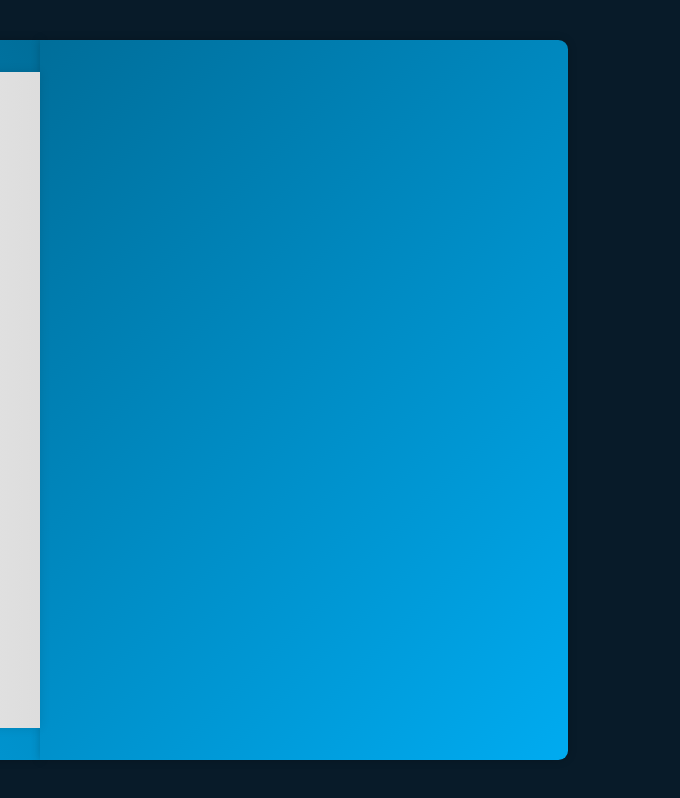
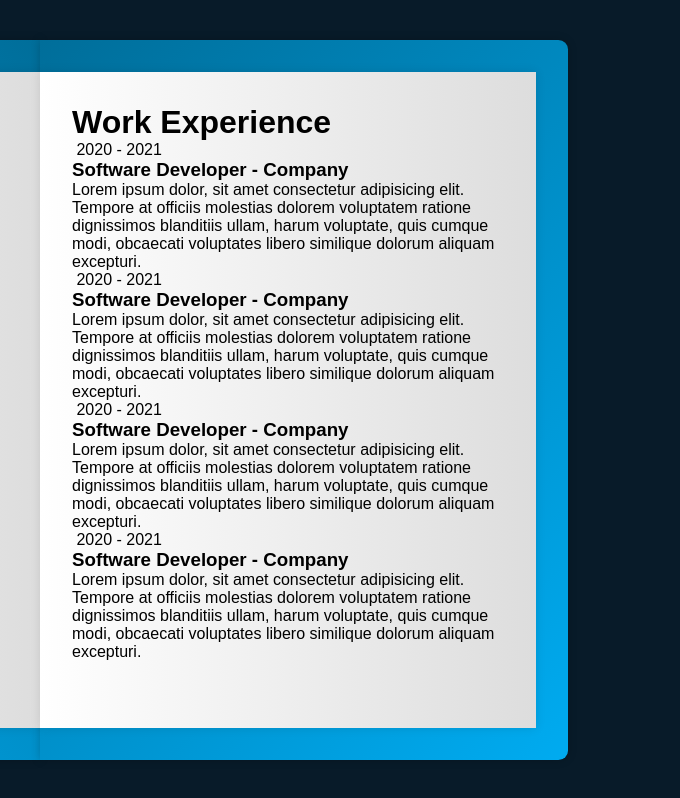
Before and after one commit to vimla-kushwaha/3d-portfolio-using-html, a plain HTML site: page index.html in a window 1280 px wide. Shown: the full height of the page, 600-1280 px from the left. Drawn offline with nearby package versions, Linux system fonts and the light colour scheme.

Commit message:
left side done

```diff
--- a/index.html
+++ b/index.html
@@ -35,6 +35,42 @@
                     </div>
                 </div>
             </div>
+
+            <div class="book-page page-right" id="turn-1">
+                <!-- page 1 (work experience)  -->
+                <div class="page-front">
+                    <h1 class="title">
+                        Work Experience
+                    </h1>
+                    <div class="workduc-box">
+                        <span class="year"><i class="bx bxs-calender"></i>  2020 - 2021 </span>
+                        <h3>Software Developer - Company</h3>
+                        <p>Lorem ipsum dolor, sit amet consectetur adipisicing elit. Tempore at officiis molestias dolorem voluptatem ratione dignissimos blanditiis ullam, harum voluptate, quis cumque modi, obcaecati voluptates libero similique dolorum aliquam excepturi.</p>
+                    </div>
+                    <!-- Second work experience -->
+                    <div class="workduc-box">
+                        <span class="year"><i class="bx bxs-calender"></i>  2020 - 2021 </span>
+                        <h3>Software Developer - Company</h3>
+                        <p>Lorem ipsum dolor, sit amet consectetur adipisicing elit. Tempore at officiis molestias dolorem voluptatem ratione dignissimos blanditiis ullam, harum voluptate, quis cumque modi, obcaecati voluptates libero similique dolorum aliquam excepturi.</p>
+                    </div>
+
+                    <!-- Third work experience -->
+                    <div class="workduc-box">
+                        <span class="year"><i class="bx bxs-calender"></i>  2020 - 2021 </span>
+                        <h3>Software Developer - Company</h3>
+                        <p>Lorem ipsum dolor, sit amet consectetur adipisicing elit. Tempore at officiis molestias dolorem voluptatem ratione dignissimos blanditiis ullam, harum voluptate, quis cumque modi, obcaecati voluptates libero similique dolorum aliquam excepturi.</p>
+                    </div>
+                    <!--- Fourth work experience-->
+                    <div class="workduc-box">
+                        <span class="year"><i class="bx bxs-calender"></i>  2020 - 2021 </span>
+                        <h3>Software Developer - Company</h3>
+                        <p>Lorem ipsum dolor, sit amet consectetur adipisicing elit. Tempore at officiis molestias dolorem voluptatem ratione dignissimos blanditiis ullam, harum voluptate, quis cumque modi, obcaecati voluptates libero similique dolorum aliquam excepturi.</p>
+                    </div>
+                    <!-- end of foruth experipence-->
+                </div>
+                <!--end of front page/title-->
+            </div>
+            <!-- back page -->
         </div>
     </div>
     <script src="script.js" ></script>
--- a/style.css
+++ b/style.css
@@ -155,3 +155,8 @@ img{
     color: var(--white-color);
 
 }
+
+.book-page.page-right{
+    position: absolute;
+    right:0;
+}
```
